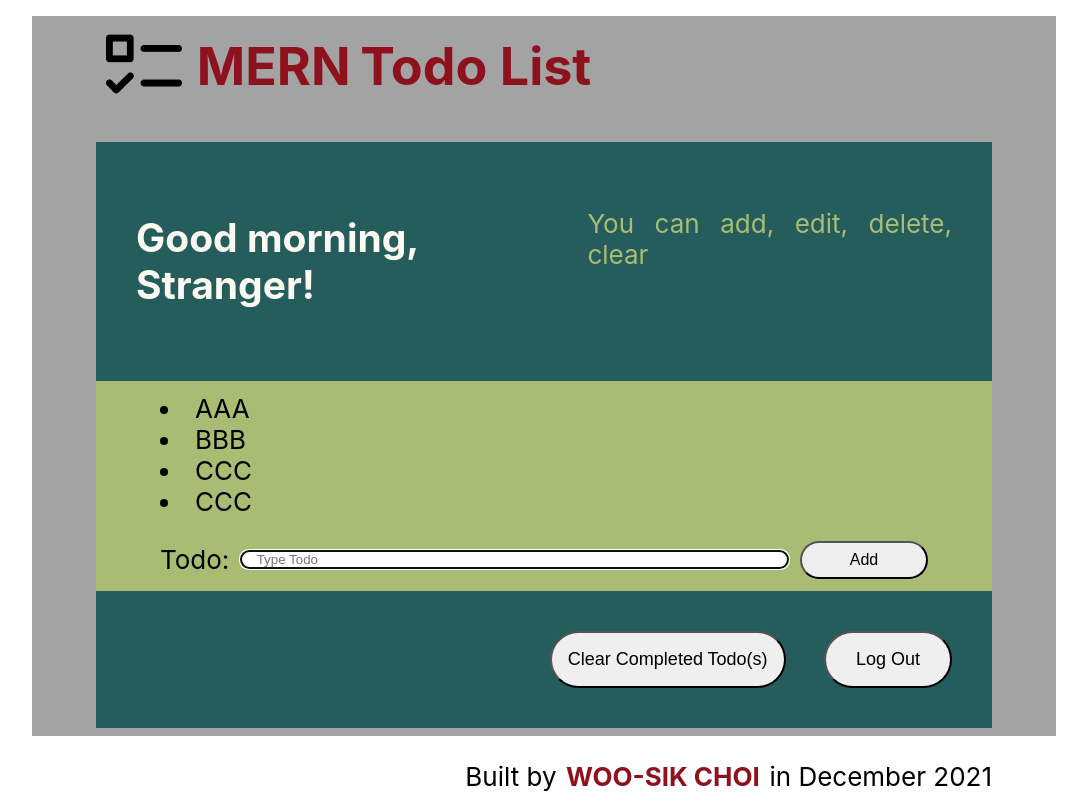
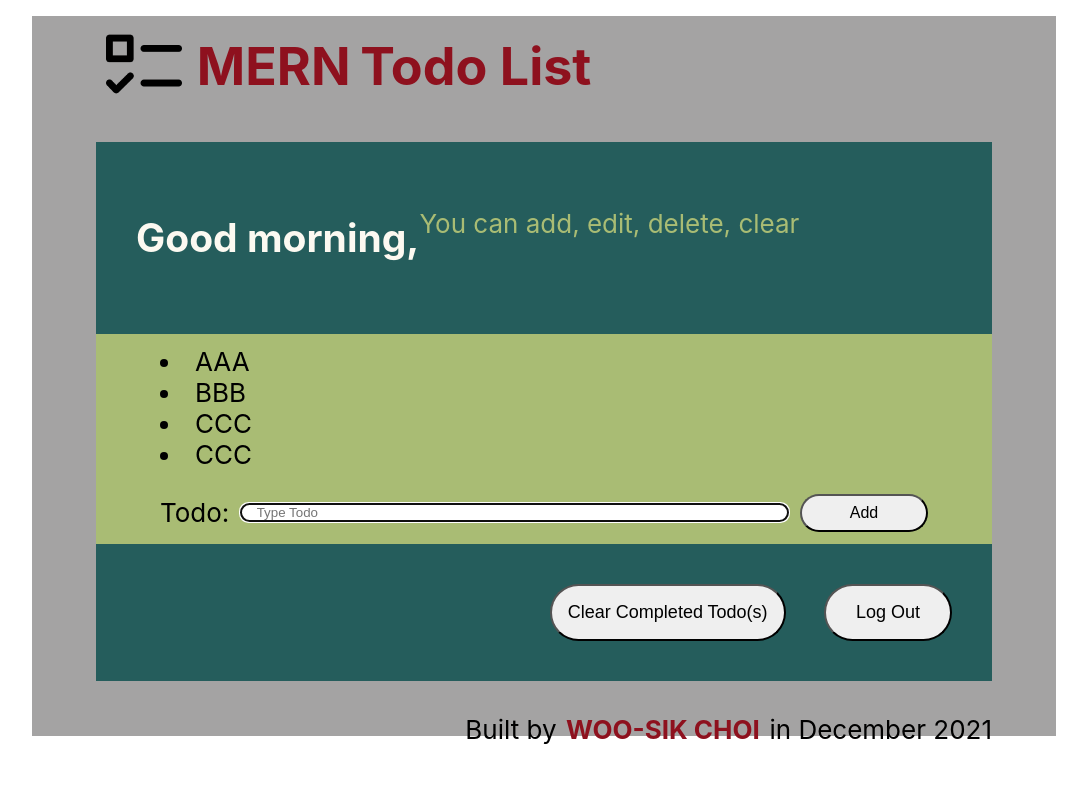
Before and after one commit to dvlprwchoi/mern-tdl, a React (Create React App) app: page /dashboard in a window 1280 px wide. Shown: the whole page, without its empty margins (96-1183 px from the left). Built offline with nearby package versions, Linux system fonts and the light colour scheme.

Commit message:
Add useContext and credentials

```diff
--- a/src/App.js
+++ b/src/App.js
@@ -1,11 +1,17 @@
+import React, { useState } from 'react';
 import { BrowserRouter as Router } from 'react-router-dom';
 import './App.css';
 import Header from './components/Header/Header';
 import Footer from './components/Footer/Footer';
 import PageRoutes from './components/PageRoutes/PageRoutes';
 
+export const CredentialsContext = React.createContext();
+
 function App() {
+  const credentialsState = useState({});
+
   return (
+    <CredentialsContext.Provider value={credentialsState}>
       <Router>
         <div className="App" theme="light">
           <Header />
@@ -13,6 +19,7 @@ function App() {
           <Footer />
         </div>
       </Router>
+    </CredentialsContext.Provider>
   );
 }
 
--- a/src/components/Dashboard/Dashboard.js
+++ b/src/components/Dashboard/Dashboard.js
@@ -1,12 +1,17 @@
 import { Link } from 'react-router-dom';
 import './Dashboard.css';
 
+import { CredentialsContext } from '../../App';
+import { useContext } from 'react';
+
 function Dashboard() {
+  const [credentials] = useContext(CredentialsContext);
+
   return (
     <div className="main">
       <div className="dashboard">
         <div className="dashboard-message">
-          <h2>Good morning, Stranger!</h2>
+          <h2>Good morning, {credentials.username}</h2>
           <p>You can add, edit, delete, clear</p>
         </div>
         <div className="todo-list-container">
--- a/src/components/Signup/Signup.js
+++ b/src/components/Signup/Signup.js
@@ -1,5 +1,7 @@
+import { useContext } from 'react';
 import { useNavigate } from 'react-router-dom';
 import { useState } from 'react/cjs/react.development';
+import { CredentialsContext } from '../../App';
 import './Signup.css';
 
 function Signup() {
@@ -7,6 +9,7 @@ function Signup() {
   const [password, setPassword] = useState('');
   const [error, setError] = useState('');
   const navigate = useNavigate();
+  const [credentials, setCredentials] = useContext(CredentialsContext);
 
   const _error = async (response) => {
     if (!response.ok) {
@@ -32,6 +35,7 @@ function Signup() {
     })
       .then(_error)
       .then(() => {
+        setCredentials({ username, password });
         navigate('/dashboard');
       })
       .catch((error) => {
```
Lines whose indentation alone changed are shown as unchanged.
